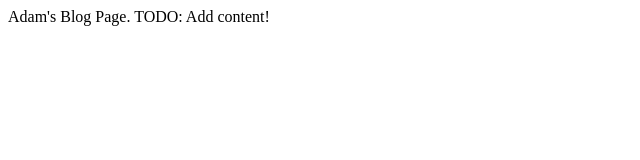
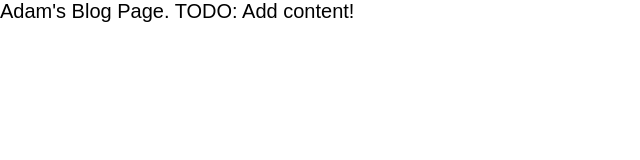
Before and after one commit to adamcarr1976/adamcarr1976.github.io, a plain HTML site: page index.html in a window 1280 px wide. Shown: the whole page, without its empty margins (0-640 px from the left). Drawn offline with Linux system fonts and the light colour scheme.

Commit message:
modified index.html to include css reference

```diff
--- a/index.html
+++ b/index.html
@@ -1,6 +1,10 @@
 <!DOCTYPE html>
 <html>
 	<head>
+		<title>Adam's Blog</title>
+
+		<link rel="stylesheet" href="./css/base.css">
+
 	</head>
 	<body>
 		Adam's Blog Page.
```
